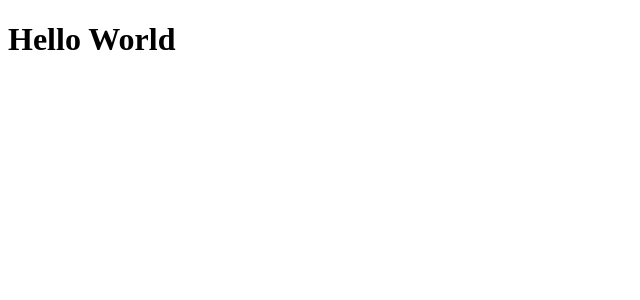
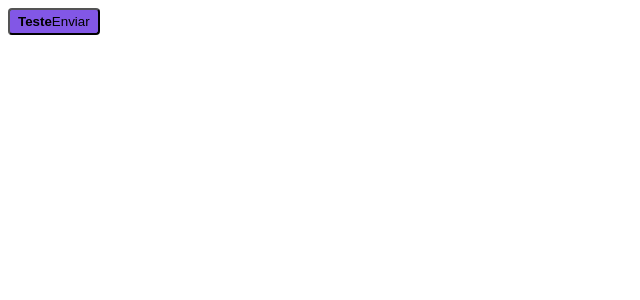
Before and after one commit to cristhoffer-nunes/ignite-shop, a Next.js app: page / in a window 1280 px wide. Shown: the top 300 px of the page, without its empty margins (0-640 px from the left). Built offline with nearby package versions, Linux system fonts and the light colour scheme.

Commit message:
feat: add stitches

```diff
--- a/src/pages/_document.tsx
+++ b/src/pages/_document.tsx
@@ -1,4 +1,5 @@
 import { Html, Head, Main, NextScript } from "next/document";
+import { getCssText } from "../styles";
 
 export default function Document() {
   return (
@@ -14,6 +15,10 @@
           href="https://fonts.googleapis.com/css2?family=Roboto:ital,wght@0,100..900;1,100..900&display=swap"
           rel="stylesheet"
         />
+        <style
+          id="stitches"
+          dangerouslySetInnerHTML={{ __html: getCssText() }}
+        />
       </Head>
       <body>
         <Main />
--- a/src/pages/index.tsx
+++ b/src/pages/index.tsx
@@ -1,3 +1,26 @@
+import { styled } from "@/styles";
+
+const Button = styled("button", {
+  backgroundColor: "$rocketseat",
+  borderRadius: 4,
+  padding: "4px 8px",
+
+  span: {
+    fontWeight: "bold",
+  },
+
+  "&:hover": {
+    filter: "brightness(0.8)",
+  },
+});
+
 export default function Home() {
-  return <h1>Hello World</h1>;
+  return (
+    <>
+      <Button>
+        <span>Teste</span>
+        Enviar
+      </Button>
+    </>
+  );
 }
--- /dev/null
+++ b/src/styles/index.ts
@@ -0,0 +1,18 @@
+import { createStitches } from "@stitches/react";
+
+export const {
+  config,
+  styled,
+  css,
+  globalCss,
+  keyframes,
+  getCssText,
+  theme,
+  createTheme,
+} = createStitches({
+  theme: {
+    colors: {
+      rocketseat: "#8257e6",
+    },
+  },
+});
```
Also changed, not shown: package.json (+5 -4 lines), 1 other file (tests, documents, lock files or other folders).
